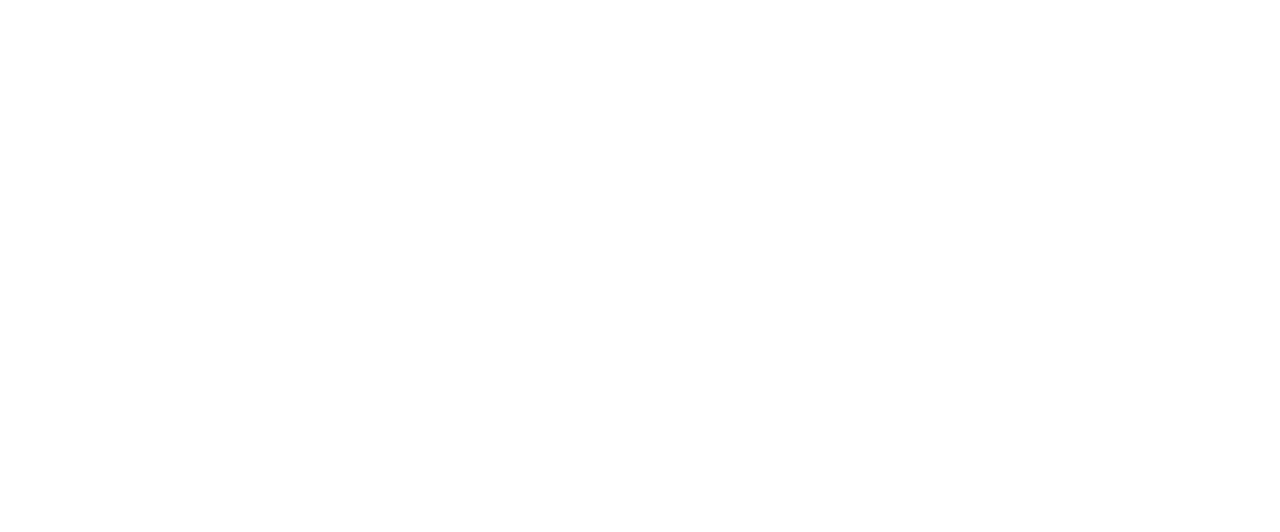
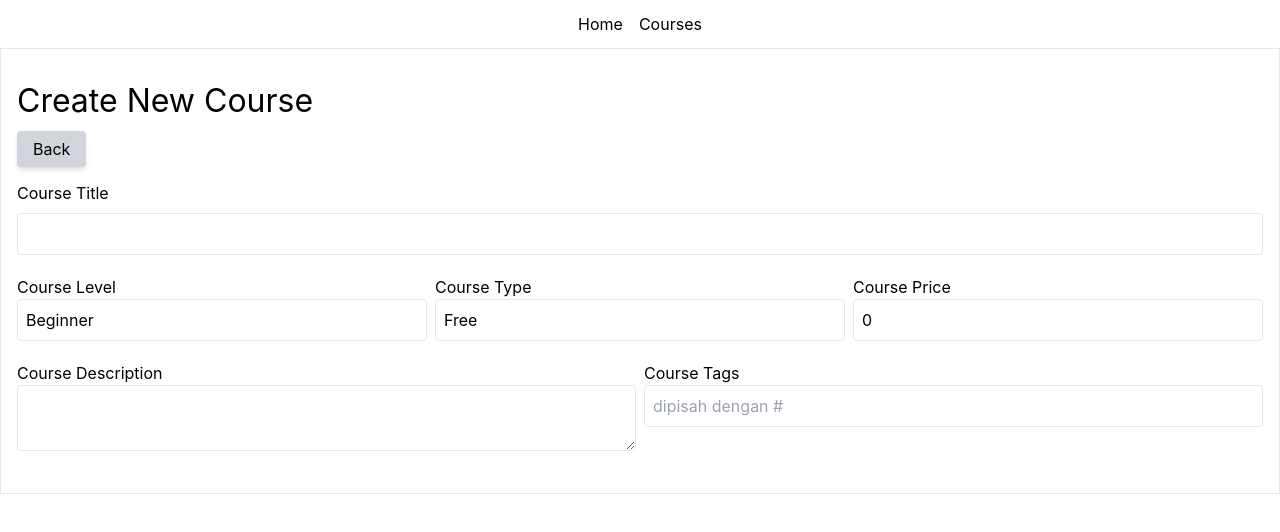
Before and after one commit to achimonchi/blog-markdown, a React (Create React App) app in the folder react-frontend/: page /course/add in a window 1280 px wide. Shown: the top 532 px of the page. Built offline with nearby package versions, Linux system fonts and the light colour scheme.

Commit message:
add course

```diff
--- a/react-frontend/src/App.js
+++ b/react-frontend/src/App.js
@@ -6,10 +6,13 @@
 } from "react-router-dom";
 import AddBlog from "./pages/blog/AddBlog";
 import DetailBlog from "./pages/blog/DetailBlog";
+import Navbar from "./components/Navbar";
+import AddCourse from "./pages/courses/AddCourses";
 
 function App(){
   return (
     <Router>
+      <Navbar/>
       <Switch>
         <Route path="/" exact>
           <Home/>
@@ -20,6 +23,13 @@
         <Route path="/blog/detail/:slug">
           <DetailBlog/>
         </Route>
+
+        <Route path="/course/add" exact>
+          <AddCourse/>
+        </Route>
+        <Route path="/course/detail/:slug">
+          <DetailBlog/>
+        </Route>
       </Switch>
     </Router>
   )
--- a/react-frontend/src/action/blog.js
+++ b/react-frontend/src/action/blog.js
@@ -13,7 +13,8 @@
             const dataJSON = JSON.parse(data) ?? [ {
                 id:1,
                 title: "Javascript Basic",
-                desc: "Materi basic untuk javascript"
+                content: "# Materi basic untuk javascript",
+                tags: ["basic", "javascript", "web development", "frontend"],
             } ];
             resolve(dataJSON)
 
--- /dev/null
+++ b/react-frontend/src/action/courses.js
@@ -0,0 +1,33 @@
+const courses = [{}];
+
+const fetchCourses = async() => {
+    const data = await fetchCoursesByLocalStorage();
+    return data;
+}
+
+const fetchCoursesByLocalStorage= () => {
+    return new Promise((resolve, reject)=>{
+        try {
+            const data = window.localStorage.getItem("courses");
+            const dataJSON = JSON.parse(data) ?? [
+                {
+                    id: 1,
+                    course_title : "Fundamental Javascript",
+                    course_level : "Beginner",
+                    course_type : "Freemium",
+                    course_desc : "Materi basic untuk JS",
+                    course_tags : ["basic", "javascript", "web development"],
+                    course_price : 0
+                }
+            ];
+
+            resolve(dataJSON)
+
+        } catch (error) {
+            console.log(error)
+            reject(error)
+        }
+    })
+}
+
+module.exports = {courses, fetchCourses}
--- /dev/null
+++ b/react-frontend/src/components/Navbar.jsx
@@ -0,0 +1,17 @@
+import { Link } from "react-router-dom";
+
+
+function Navbar(){
+    return (
+        <nav className="max-w-screen-xl mx-auto text-center p-3 flex flex-row justify-center">
+            <Link to={"/"} className="mx-2">
+                Home
+            </Link>
+            <Link to={"/courses"} className="mx-2">
+                Courses
+            </Link>
+        </nav>
+    )
+}
+
+export default Navbar;
--- /dev/null
+++ b/react-frontend/src/helper/helper.js
@@ -0,0 +1,20 @@
+
+
+function formatRupiah(angka, prefix){
+    const number_string = angka.replace(/[^,\d]/g, '').toString(),
+    split   		= number_string.split(','),
+    sisa     		= split[0].length % 3,
+    rupiah     		= split[0].substr(0, sisa),
+    ribuan     		= split[0].substr(sisa).match(/\d{3}/gi);
+
+    // tambahkan titik jika yang di input sudah menjadi angka ribuan
+    if(ribuan){
+        separator = sisa ? '.' : '';
+        rupiah += separator + ribuan.join('.');
+    }
+
+    rupiah = split[1] != undefined ? rupiah + ',' + split[1] : rupiah;
+    return prefix == undefined ? rupiah : (rupiah ? 'Rp. ' + rupiah : '');
+}
+
+module.exports = {formatRupiah}
--- a/react-frontend/src/pages/Home.jsx
+++ b/react-frontend/src/pages/Home.jsx
@@ -1,22 +1,22 @@
 import Layout from "../components/Layout";
 import "./../App.css";
-
-import {fetchBlog} from "./../action/blog"
 import { useEffect, useState } from "react";
 import { Link } from "react-router-dom";
+import { fetchCourses } from "../action/courses";
 
 function Home(){
 
-  const [blogs, setBlog] = useState([]);
+  // const [blogs, setBlog] = useState([]);
+  const [courses, setCourses] = useState([]);
 
   useEffect(()=>{
-    fetchAllBlog();
+    fetchAllCourses();
   }, []);
 
-  const fetchAllBlog=async()=>{
-    const data = await fetchBlog();
-    console.log({data})
-    setBlog(data);
+
+  const fetchAllCourses = async() => {
+    const data = await fetchCourses();
+    setCourses(data);
   }
 
 
@@ -25,17 +25,17 @@
       <h1 className="text-4xl">NooBeeCamp Blog</h1>
       <p className="text-xl text-gray-600">Hanya sebuah catatan kecil</p>
       <hr className="my-3" />
-      <Link to={"/blog/add"}>
+      <Link to={"/course/add"}>
         <span className="border px-4 py-2 my-3 bg-blue-500 shadow-md text-white rounded">New Blog</span>
       </Link>
       <div className="grid gap-4 md:grid-cols-2 grid-cols-1 mt-5">
         {
-          blogs.length > 0
-            ? blogs.map((blog, i)=> (
-              <Link key={"blog"+i} to={'/blog/detail/'+blog.title.split(" ").join("-")}>
+          courses.length > 0
+            ? courses.map((course, i)=> (
+              <Link key={"course-"+i} to={'/course-/detail/'+course.course_title.split(" ").join("-")}>
                 <div className="card border p-2 rounded-md shadow hover:shadow-md bg-gray-100 hover:bg-white duration-200 cursor-pointer">
-                  <h1>{blog.title}</h1>
-                  <p>{blog.desc}</p>
+                  <h1>{course.course_title}</h1>
+                  <p>{course.course_desc}</p>
                 </div>
               </Link>
             ))
--- a/react-frontend/src/pages/blog/DetailBlog.jsx
+++ b/react-frontend/src/pages/blog/DetailBlog.jsx
@@ -26,11 +26,24 @@
 
     return (
         <Layout>
-            <h1>Detail Blog {slug}</h1>
+            {/* <h1>Detail Blog {slug}</h1> */}
             <Link to={'/'} className="">
                 <span className="px-4 py-2 bg-gray-300 rounded shadow-md">Back</span>
             </Link>
             <div className="my-4">
+                <h1>{blog.title ?? "Title"}</h1>
+                <div className="mb-3">
+                    {
+                        blog.tags
+                            ? blog.tags.map((tag,i)=>(
+                                <span className="border px-2 py-1 mr-1 bg-gray-100 rounded-xl">
+                                    {tag}
+                                </span>
+                            ))
+                            : ""
+                    }
+                </div>
+                <hr />
                 <ReactMarkdown
                     components={components}
                     children={blog.desc ?? "# no desc"}
--- /dev/null
+++ b/react-frontend/src/pages/courses/AddCourses.jsx
@@ -0,0 +1,106 @@
+import { useState } from "react";
+import { Link } from "react-router-dom";
+import Layout from "../../components/Layout";
+
+import "./../../App.css";
+
+const level = [
+    "Beginner",
+    "Intermediate",
+    "Advanced"
+];
+
+const type = [
+    "Free",
+    "Freemium",
+    "One Pay",
+    "Subscribe"
+]
+
+function AddCourse() {
+
+    const [title, setTitle] = useState("");
+
+    const handleSubmit=async(e)=>{
+        e.preventDefault();
+    }
+
+    const [coursePrice, setCoursePrice] = useState(0)
+
+    return (
+        <div>
+            <Layout>
+                <h1 className="my-3">Create New Course</h1>
+                <Link to={'/'} className="">
+                    <span className="px-4 py-2 bg-gray-300 rounded shadow-md">Back</span>
+                </Link>
+                <div className="grid gap-2">
+                    <form onSubmit={handleSubmit}>
+                        <div>
+                            <div className="grid gap-2 mt-5 mb-5 md:grid-cols-1">
+                                <label htmlFor="">Course Title</label>
+                                <input type="text" className="p-2 border rounded w-full" onChange={(e)=>setTitle(e.target.value)} value={title} />
+                            </div>
+
+                            <div className="grid gap-2 mt-5 mb-5 md:grid-cols-3 grid-cols-1">
+                                <div>
+                                    <label htmlFor="">Course Level</label>
+                                    <select name="" id="" className="appearance-none p-2 border rounded w-full bg-white">
+                                        {
+                                            level.map((l)=>(
+                                                <option value={l}>{l}</option>
+                                            ))
+                                        }
+                                    </select>
+                                </div>
+                                <div>
+                                    <label htmlFor="">Course Type</label>
+                                    <select name="" id="" className="appearance-none p-2 border rounded w-full bg-white">
+                                        {
+                                            type.map((t)=>(
+                                                <option value={t}>{t}</option>
+                                            ))
+                                        }
+                                    </select>
+                                </div>
+                                <div>
+                                    <label htmlFor="">Course Price</label>
+                                    <input type="text" className="p-2 border rounded w-full bg-white" value={parseInt(coursePrice).toLocaleString("id-ID", {
+                                        maximumFractionDigits:20,
+                                        minimumFractionDigits:0
+                                    })} onChange={(e)=> {
+                                        const price = parseInt(e.target.value.split(".").join(""))
+                                        if(price > 0 ){
+                                            setCoursePrice(price)
+                                        } else {
+                                            setCoursePrice(0)
+                                        }
+                                    }} />
+                                </div>
+
+                            </div>
+
+                            <div className="grid gap-2 my-5 md:grid-cols-2">
+                                <div>
+                                    <label htmlFor="">Course Description</label>
+                                    <textarea type="text" className="w-full border p-2 rounded"></textarea>
+                                </div>
+                                <div>
+                                    <label htmlFor="">Course Tags</label>
+                                    <input type="text" className="w-full border p-2 rounded" placeholder="dipisah dengan #" />
+                                </div>
+                            </div>
+
+                        </div>
+                    </form>
+
+                </div>
+
+
+            </Layout>
+        </div>
+    );
+}
+
+
+export default AddCourse;
```
